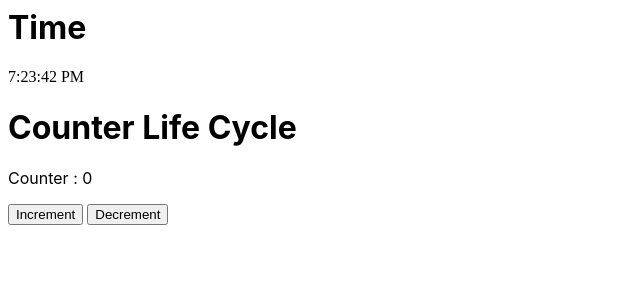
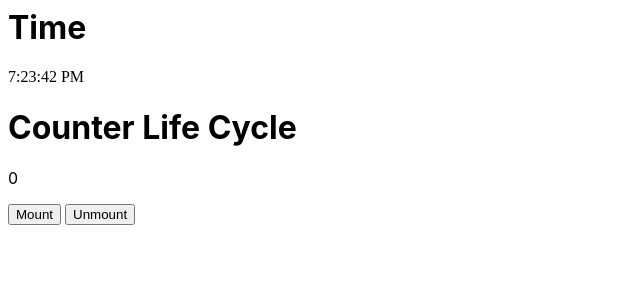
Before and after one commit to carmelraj/react-components, a React (Create React App) app: page / in a window 1280 px wide. Shown: the top 300 px of the page, without its empty margins (0-640 px from the left). Built offline with nearby package versions, Linux system fonts and the light colour scheme.

Commit message:
1 file modified, 1 added

```diff
--- /dev/null
+++ b/src/ClassComponent/Component/LifeCycle/count.js
@@ -0,0 +1,20 @@
+import React,{Component} from 'react';
+class CountLifeCycle extends Component{
+  constructor(){
+    super()
+    this.state={
+      count: 0
+    }
+  }
+
+
+
+
+  render(){
+    return(<>
+
+     <p> {this.state.count}</p>
+    </>);
+  }
+}
+export default CountLifeCycle
--- a/src/ClassComponent/Component/LifeCycle/counter.js
+++ b/src/ClassComponent/Component/LifeCycle/counter.js
@@ -1,21 +1,29 @@
 import React,{Component} from 'react';
+import CountLifeCycle from './count';
 class CounterLifeCycle extends Component{
   constructor(){
     super()
     this.state={
-      count: 0
+      mount:true
     }
   }
 
+  componentDidMount(){
 
+  }
+
+  componentWillUnmount(){
+
+  }
 
 
   render(){
     return(<>
       <h1>Counter Life Cycle</h1>
-       <p>Counter : {this.state.count} </p>
-       <button onClick={this.increment}>Increment</button>&nbsp;
-       <button onClick={this.decrement}>Decrement</button>
+       {/* <p>Counter : {this.state.count} </p> */}
+       <CountLifeCycle />
+       <button onClick={this.mount}>Mount</button>&nbsp;
+       <button onClick={this.unmout}>Unmount</button>
     </>);
   }
 }
```
